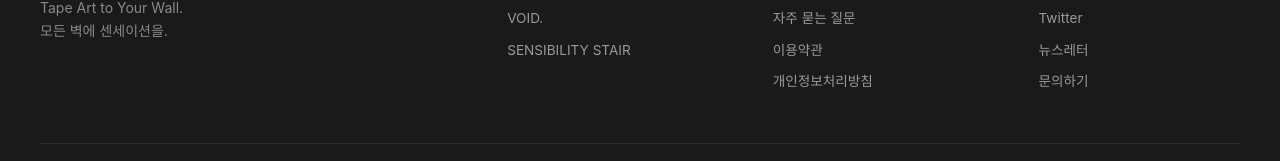
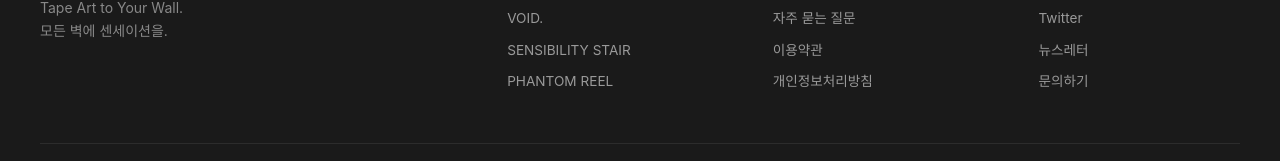
Before and after one commit to infoseoulrave-cell/silver-tape, a Next.js app: page / in a window 1280 px wide. Shown: the part 8685-8846 px from the top of the page. Built offline with nearby package versions, Linux system fonts and the light colour scheme; no server answers; a web font is replaced by a local one.

Commit message:
fix: 푸터에 PHANTOM REEL 스튜디오 추가
Co-Authored-By: Claude Opus 4.6 <noreply@anthropic.com>

```diff
--- a/src/components/layout/Footer.tsx
+++ b/src/components/layout/Footer.tsx
@@ -26,6 +26,7 @@ export default function Footer() {
           <Link href="/studio/hangover">HANGOVER</Link>
           <Link href="/studio/void">VOID.</Link>
           <Link href="/studio/sensibility">SENSIBILITY STAIR</Link>
+          <Link href="/studio/phantom-reel">PHANTOM REEL</Link>
         </div>
         <div className={styles.col}>
           <h4>안내</h4>
```
